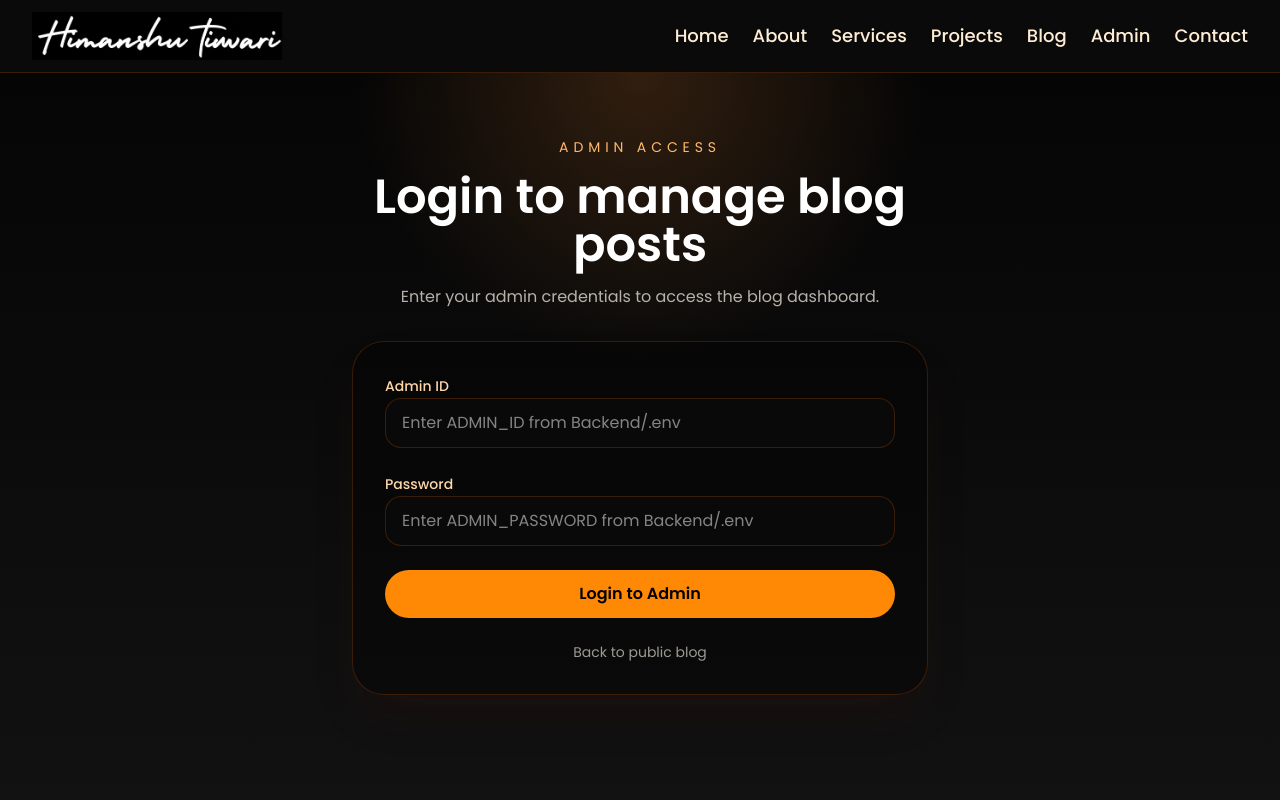
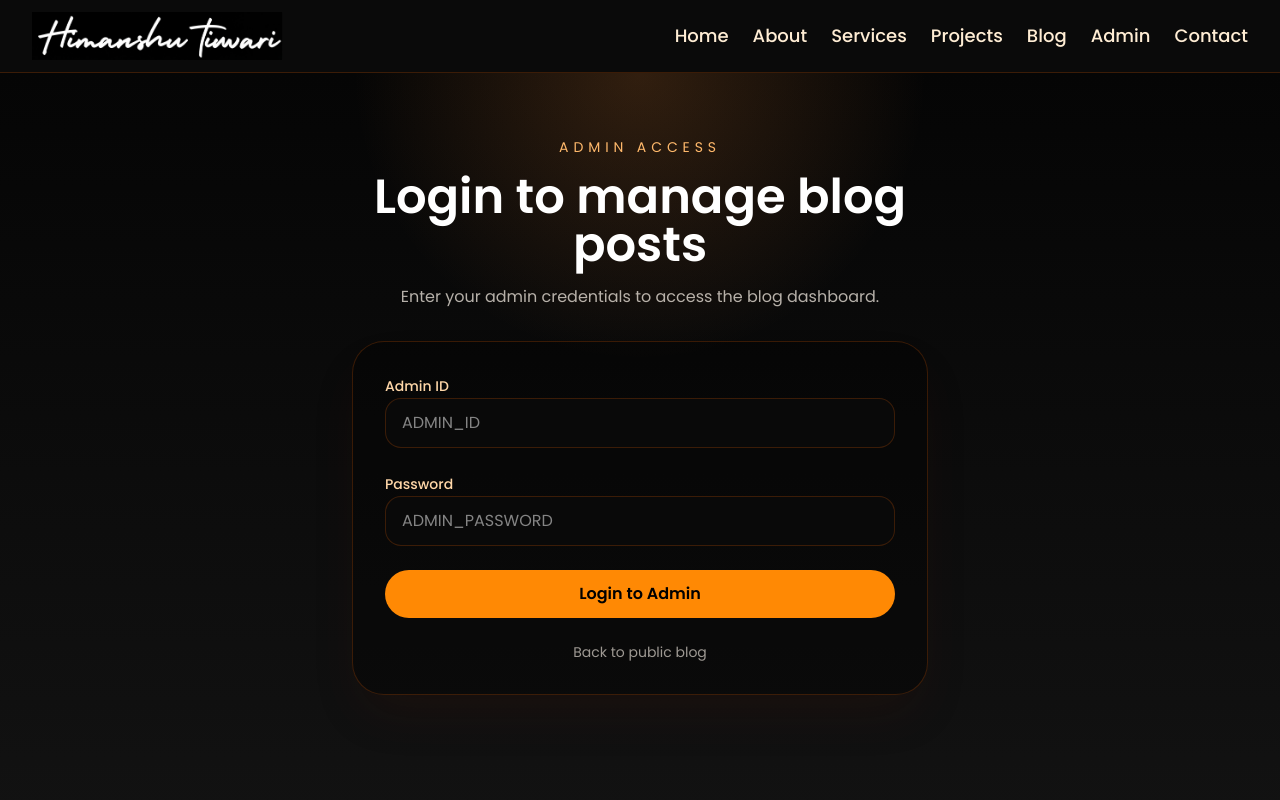
Before and after one commit to himanshutiwariidev/Portfolio, a React (Vite) app in the folder frontend/: page /admin/login in a window 1280 px wide. Shown: the top 800 px of the page. Built offline with nearby package versions, Linux system fonts and the light colour scheme; no server answers.

Commit message:
Update AdminLoginPage.jsx

```diff
--- a/frontend/src/pages/blog/AdminLoginPage.jsx
+++ b/frontend/src/pages/blog/AdminLoginPage.jsx
@@ -69,7 +69,7 @@ export const AdminLoginPage = () => {
                   adminId: event.target.value,
                 }))
               }
-              placeholder="Enter ADMIN_ID from Backend/.env"
+              placeholder="ADMIN_ID"
               className="w-full rounded-2xl border border-orange-500/20 bg-neutral-950/80 px-4 py-3 text-white outline-none transition focus:border-orange-400"
               required
             />
@@ -87,7 +87,7 @@ export const AdminLoginPage = () => {
                   password: event.target.value,
                 }))
               }
-              placeholder="Enter ADMIN_PASSWORD from Backend/.env"
+              placeholder="ADMIN_PASSWORD"
               className="w-full rounded-2xl border border-orange-500/20 bg-neutral-950/80 px-4 py-3 text-white outline-none transition focus:border-orange-400"
               required
             />
```
